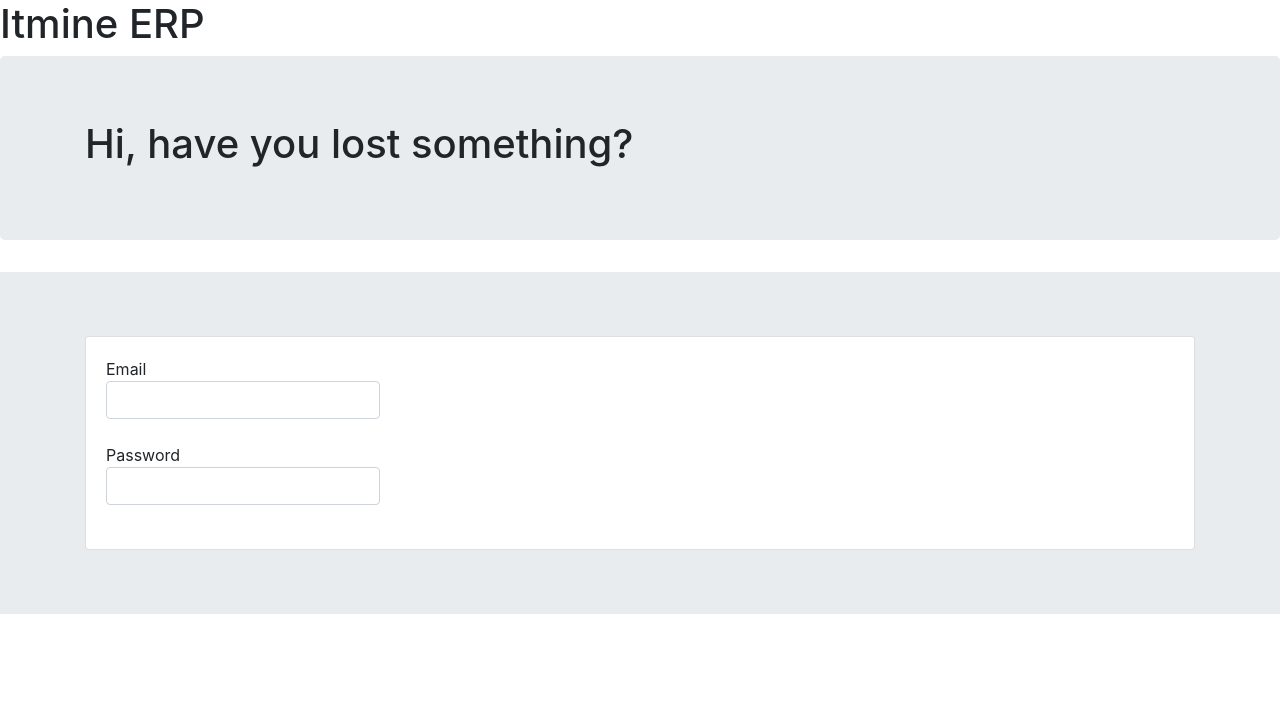
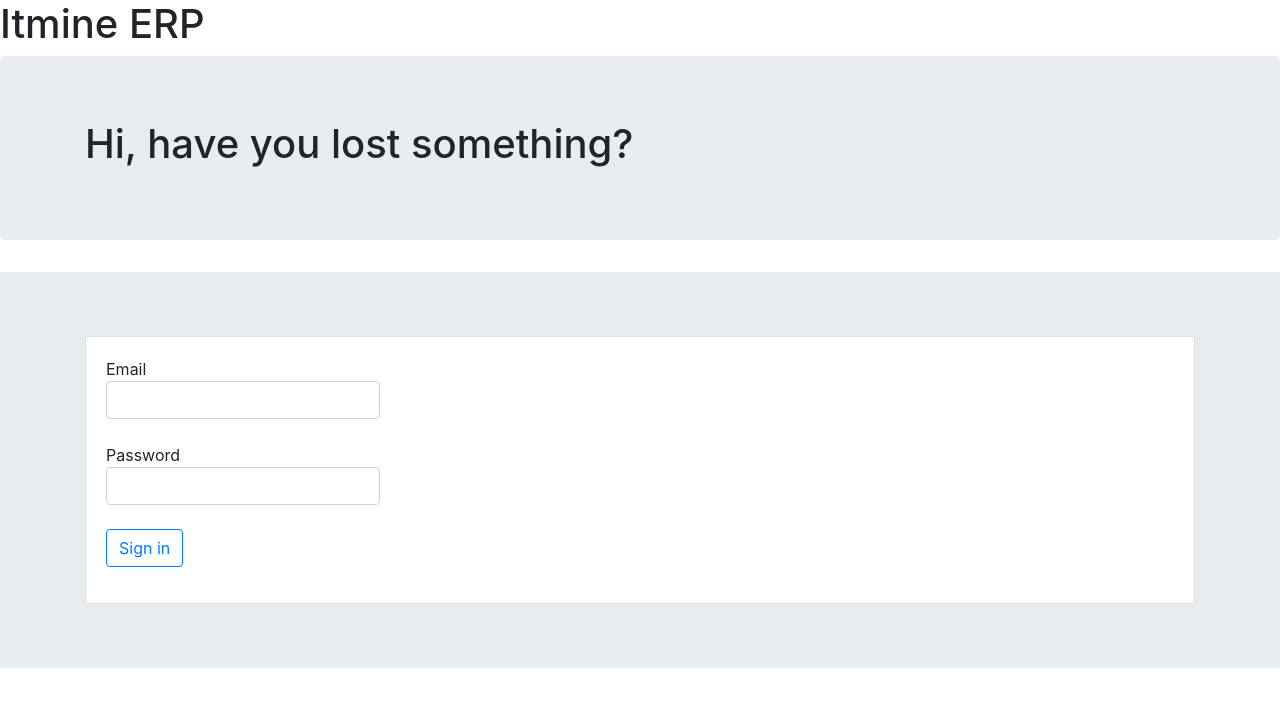
Before and after one commit to 10b-erp/itmine-client, an Angular app: page /welcome in a window 1280 px wide. Shown: the top 706 px of the page. Built offline with nearby package versions, Linux system fonts and the light colour scheme.

Commit message:
updated ui

```diff
--- a/src/app/app.module.ts
+++ b/src/app/app.module.ts
@@ -6,6 +6,7 @@ import { AuthorizeComponent } from './authorize/authorize.component';
 import {AppRoutingModule} from './app-routing.module';
 import { WelcomeComponent } from './welcome/welcome.component';
 import { PageNotFoundComponent } from './page-not-found/page-not-found.component';
+import {FormsModule} from '@angular/forms';
 
 @NgModule({
   declarations: [
@@ -16,7 +17,8 @@ import { PageNotFoundComponent } from './page-not-found/page-not-found.component
   ],
   imports: [
     BrowserModule,
-    AppRoutingModule
+    AppRoutingModule,
+    FormsModule
   ],
   providers: [],
   bootstrap: [AppComponent]
--- a/src/app/authorize/authorize.component.html
+++ b/src/app/authorize/authorize.component.html
@@ -5,14 +5,17 @@
         <div class='form-group'>
           <label>
             Email
-            <input class='form-control' type='email'>
+            <input class='form-control' type='email' [(ngModel)]='userEmail'>
           </label>
         </div>
         <div class='form-group'>
           <label>
             Password
-            <input class='form-control' type='password'>
+            <input class='form-control' type='password' [(ngModel)]='userPassword'>
           </label>
+        </div>
+        <div class='form-group'>
+          <button class='btn btn-outline-primary' type='submit' (click)='signIn()'>Sign in</button>
         </div>
       </div>
     </div>
--- a/src/app/authorize/authorize.component.ts
+++ b/src/app/authorize/authorize.component.ts
@@ -9,7 +9,13 @@ export class AuthorizeComponent implements OnInit {
 
   constructor() { }
 
+  public userEmail: string;
+  public userPassword: string;
+
   ngOnInit() {
   }
 
+  signIn() {
+    alert(this.userEmail + ' ' + this.userPassword);
+  }
 }
```
